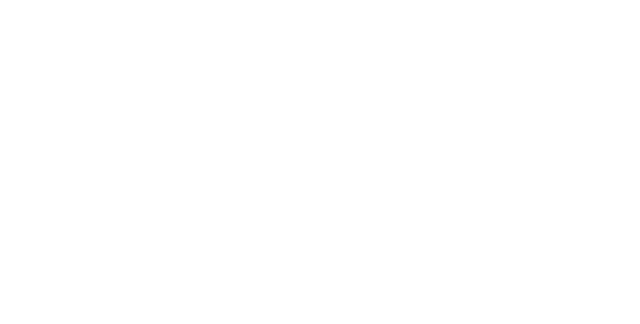
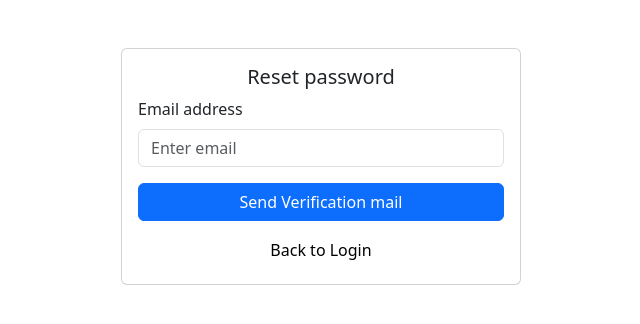
Before and after one commit to kunalkhairnar1198/ExpenseTrackerApp, a React (Create React App) app: page /resetpasspage in a window 1280 px wide. Shown: the top 324 px of the page, without its empty margins (319-959 px from the left). Built offline with nearby package versions, Linux system fonts and the light colour scheme.

Commit message:
Forgot Password Workflow Once the user enters the mail id call the firebase API and show a loader on the screen uptill the response doesnt come from firebase api. Follow this doc You would recieve a password reset link in your mail id which you entered above. Open the link and change the password.

```diff
--- a/src/App.js
+++ b/src/App.js
@@ -5,6 +5,7 @@
 import Profilepage from './component/Pages/Profilepage';
 import UserProfileNotify from './component/Alert/UserProfileNotify';
 import Expensetrackerpage from './component/Expensetracker/Expensetrackerpage';
+import Forgotpass from './component/Pages/Forgotpass';
 
 function App() {
   return (
@@ -25,6 +26,9 @@
             <Route path='/expensepage'>
               <Expensetrackerpage/>
             </Route>
+            <Route path='/resetpasspage'>
+                <Forgotpass/>
+            </Route>
         </Switch>
     </>
   );
--- a/src/component/Auth/AuthForm.js
+++ b/src/component/Auth/AuthForm.js
@@ -13,9 +13,12 @@
     const navigate = useHistory()
     const authctx = useContext(AuthContext)
 
-
     const switchHandlers =()=>{
         setIsLogin(prevState => !prevState)
+    }
+
+    const isForgotpassHandler =()=>{
+        navigate.replace('/resetpasspage')
     }
 
     const submitHandler = async (event) => {
@@ -107,11 +110,10 @@
                                 {isLogin ? 'Login' : 'Signup '}
                                 {isLoading && <p>Sending Request....</p>}
                             </Button>
-                            {isLogin && (
-                                 <Button variant="danger" type="button" style={{ backgroundColor: 'transparent', border: 'none', color: 'blue' }} >
+
+                            <Button onClick={isForgotpassHandler} variant="danger" type="button" style={{ backgroundColor: 'transparent', border: 'none', color: 'blue' }} >
                                  forgot password
-                                 </Button>
-                            )}
+                            </Button>
 
                             <Button onClick={switchHandlers} className="btn2" style={{ backgroundColor: 'transparent', border: 'none', color: 'black' }}>
                                 {isLogin ? 'Create new Account' : 'Already Have an account? Login'}
--- /dev/null
+++ b/src/component/Pages/Forgotpass.js
@@ -0,0 +1,89 @@
+import React, { useRef, useState } from 'react'
+import { Alert, Button, Card, Form, Spinner } from 'react-bootstrap'
+import { useHistory } from 'react-router-dom/cjs/react-router-dom.min'
+
+const Forgotpass = (props) => {
+
+    const emailPassRef = useRef()
+    const navigate = useHistory()
+    const [isLoading, setIsLoading] = useState(false)
+    const [isError, setIsError] = useState()
+    const [verificationSent, setVerificationSent] = useState(false);
+
+    const submitHandler =async(event)=>{
+        event.preventDefault()
+        const forgotPassmail = emailPassRef.current.value;
+        // console.log(forgotPassmail)
+
+        try {
+            const response = await fetch('https://identitytoolkit.googleapis.com/v1/accounts:sendOobCode?key=AIzaSyDsoMan9WsEPfVsu6_jJH-xs2zgguzFwrc',{
+                method: 'POST',
+                body: JSON.stringify({
+                    email: forgotPassmail,
+                    requestType:"PASSWORD_RESET"
+                }),
+                headers: {
+                    'Content-Type': 'application/json'
+                }
+            })
+            setIsLoading(true)
+
+            if(response.ok){
+                const data = await response.json()
+                console.log(data)
+                setIsLoading(false)
+                setIsError('SUCCESFULY SEND DATA TO THE EMAIL')
+                navigate.replace('/authpage')
+            }else{
+                const errorData = await response.json;
+                setVerificationSent(true)
+                setIsError(errorData.error.message)
+                console.error('passwordResetError', errorData)
+            }
+        } catch (error) {
+            setIsError('An error while sending the verification')
+            console.log('password reset error',error)
+        }
+
+
+    }
+
+    const BackToLogin =()=>{
+       navigate.replace('/authpage')
+    }
+
+
+
+  return (
+    <>
+    <section className="d-flex align-items-center justify-content-center mt-5">
+    <Card className="card">
+        <Card.Body>
+            <Card.Title className="text-center">Reset password</Card.Title>
+                   <Form>
+                    <Form.Group className="mb-3" controlId="formBasicEmail">
+                        <Form.Label>Email address</Form.Label>
+                        <Form.Control type="email" placeholder="Enter email" ref={emailPassRef} required/>
+                        {verificationSent && (<p style={{color:'red'}}>Verification email is not found.</p>)}
+                    </Form.Group>
+                    <div className="actions">
+                        <Button onClick={submitHandler} type="submit" className="btn1">
+                            Send Verification mail
+                            {isLoading && <Spinner animation="border" size="lg" />}
+                        </Button>
+                        <Button onClick={BackToLogin} className="btn2" style={{ backgroundColor: 'transparent', border: 'none', color: 'black' }}>
+                            Back to Login
+                        </Button>
+                    </div>
+                    </Form>
+            </Card.Body>
+        </Card>
+    </section>
+    {isLoading && <Alert style={{ width: '25rem', margin: 'auto', textAlign: 'center', marginTop: '2rem' }}>
+        {verificationSent && isError}
+    </Alert>}
+    </>
+  )
+}
+
+export default Forgotpass
```
